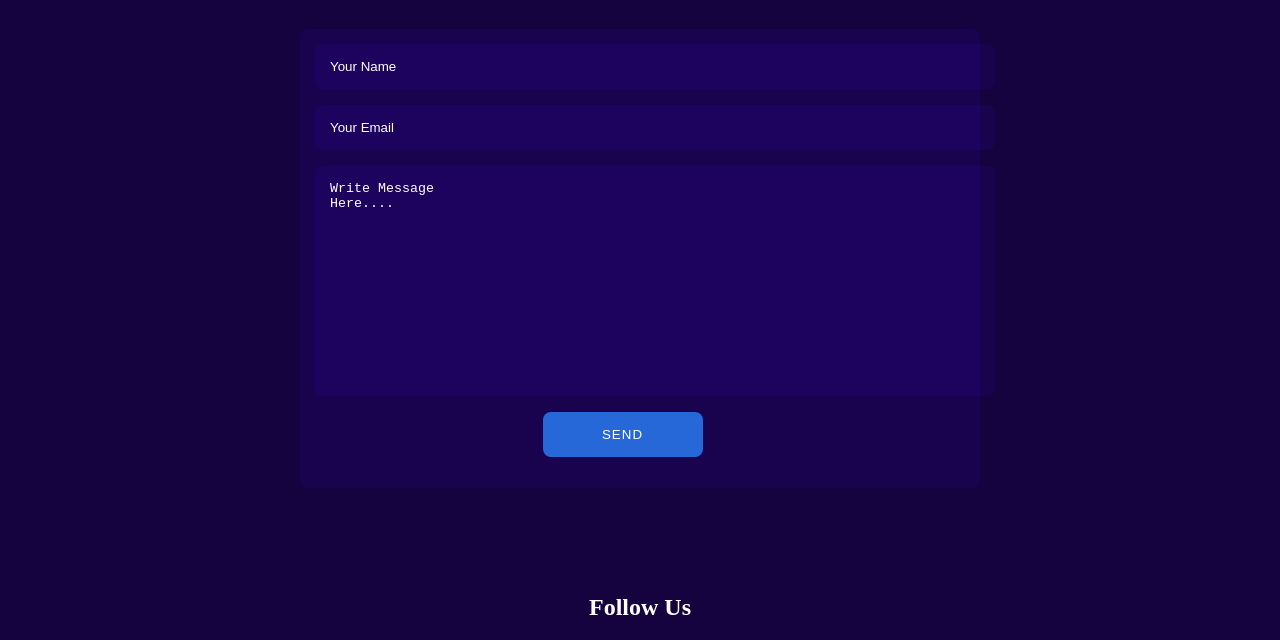
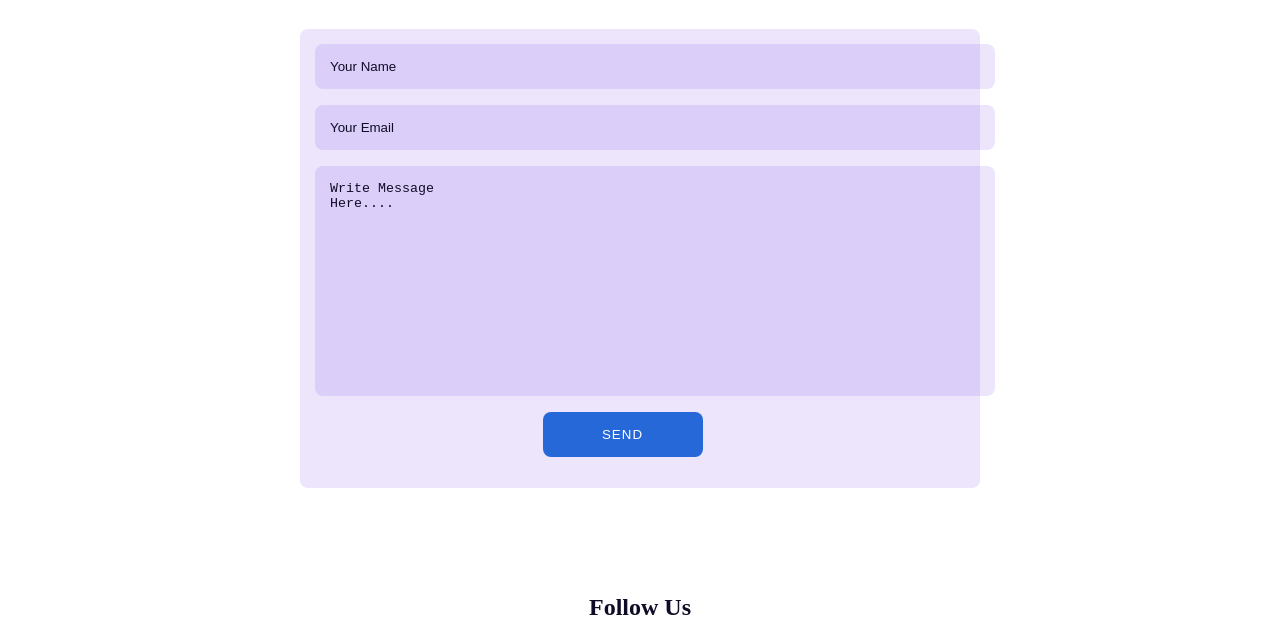
Before and after one commit to ginger12345-cmyk/portfolio, a plain HTML site: page index.html in a window 1280 px wide. Shown: the part 2475-3115 px from the top of the page. Drawn offline with nearby package versions, Linux system fonts and the light colour scheme; a script that the page names is missing; a web font is replaced by a local one.

Commit message:
Update style.css

```diff
--- a/style.css
+++ b/style.css
@@ -1,5 +1,3 @@
-
-
 {
     margin: 0;
     padding: 0;
@@ -37,8 +35,8 @@ filter: grayscale(0);
     }
     :root {
     --main-color: #033a80;
---bg-color: #14033e;
---text-color: #ffffff;
+    --bg-color: #fff;
+    --text-color: #0f0c27;
     --hover: hsl(260, 100%, 51%);
     --big-font: 3.2rem;
     --medium-font: 1.8rem;
```
Lines whose indentation alone changed are shown as unchanged.
